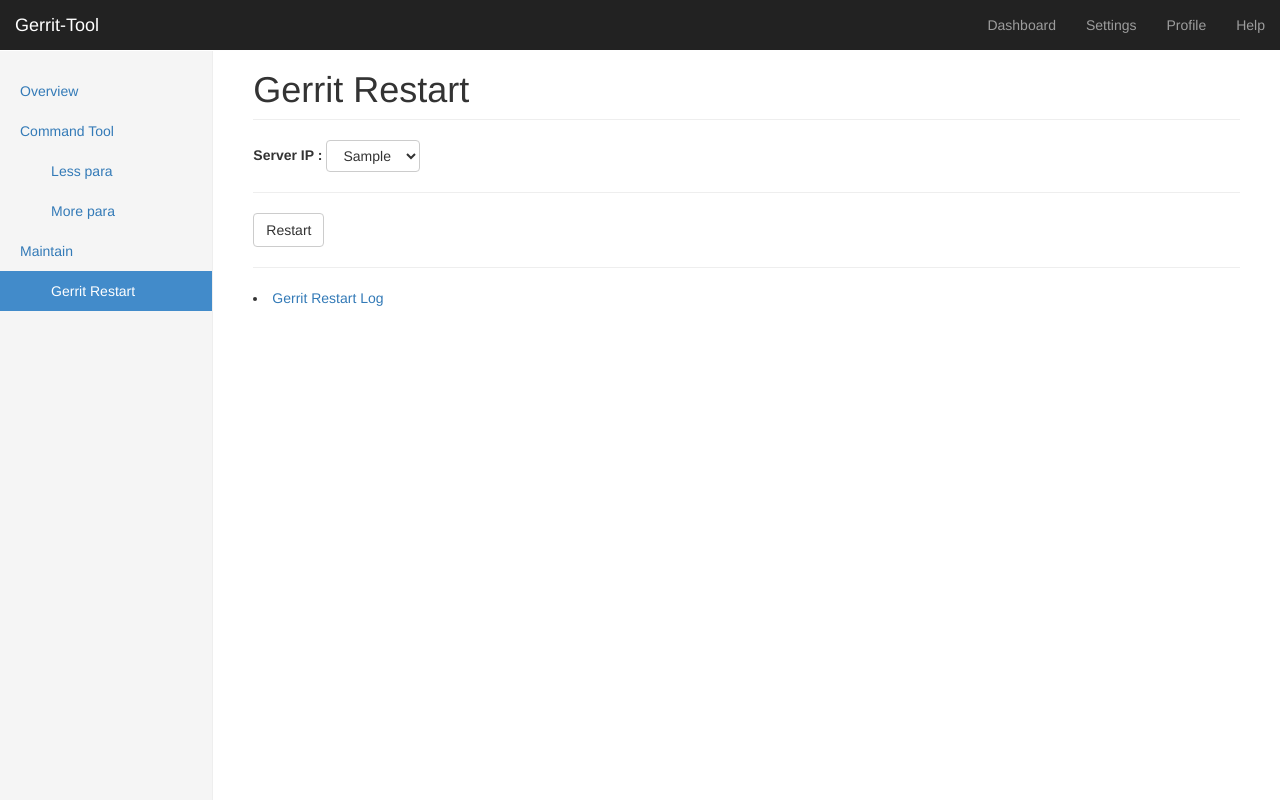
After one commit to bibo19842003/django-gerrit-web-tool, a Django app: page /g_r/ in a window 1280 px wide. The commit adds this page. Run offline with Django 3.2, Linux system fonts and the light colour scheme; a user stored in the database is signed in; tables that the repository leaves empty hold one stand-in row (values such as "Sample post"); parts of the project's set-up code (start-up, migrations or seed data) failed here and were passed over; some libraries are stand-ins or nearby versions.

Commit message:
Add the function of gerrit restart from web

```diff
--- a/gerrit/views.py
+++ b/gerrit/views.py
@@ -1,9 +1,11 @@
 from django.shortcuts import render
 from django.http import HttpResponse
 from django.shortcuts import render_to_response
-from server.models import Server
+from django.template import RequestContext, loader, Context
+from server.models import Server, Gerritserver
 from gerrit.models import User, Port
-import commands
+from django.contrib.auth.decorators import login_required
+import commands, os, time, paramiko
 # Create your views here.
 
 def index(request):
@@ -58,3 +60,53 @@ def ct_m_p(request):
 
   else:
     return render_to_response('command_tool_more_para.html', {'ip': ip, 'user': user, 'port':port,})
+
+
+@login_required
+def g_r(request):
+  ip = Server.objects.all().order_by('ip')
+  if request.GET.get('s-ip') != None:
+    s_ip = request.GET.get('s-ip')
+    if s_ip =="":
+      return render_to_response('gerrit/gerritrestart/gerritrestart.html', {'ip': ip,}, context_instance=RequestContext(request))
+
+    if request.method == "GET":
+      g = str(Gerritserver.objects.filter(gerrit_ip__ip=s_ip)[0])
+      g_ip = g.split()[0]
+      g_user = g.split()[1]
+      g_d_ssh_p = int(g.split()[2])
+      g_mail_to = g.split()[4]
+      g_reviewsite = g.split()[6]
+      g_sshkey = g.split()[7]
+
+      gerrit_restart_run = "cd " + g_reviewsite + ";bin/gerrit.sh restart"
+      pkey_file = g_sshkey + '/id_rsa'
+      key = paramiko.RSAKey.from_private_key_file(pkey_file)
+      s = paramiko.SSHClient()
+      s.set_missing_host_key_policy(paramiko.AutoAddPolicy())
+      s.load_system_host_keys()
+      s.connect(hostname=g_ip,username=g_user, port=g_d_ssh_p, pkey=key)
+      stdin,stout,stderr=s.exec_command(gerrit_restart_run)
+      filedate = time.strftime('%Y-%m-%d-%H-%M-%S',time.localtime(time.time()))
+      runuser =str(request.user)
+      restartlogpath = os.path.dirname(os.path.dirname(__file__)) + '/static/log/gerrit/gerritrestart/'
+      logrestart = restartlogpath + filedate + '-' + runuser + '-' + g_ip + '.txt'
+      restartcontent = filedate + '-' + runuser + '-' + g_ip
+      f = open(logrestart ,'w')
+      f.write(restartcontent)
+      f.write('\n')
+      f.write(stout.read())
+      f.close()
+      s.close()
+
+      return render_to_response('gerrit/gerritrestart/gerritrestartok.html', {'ip': ip,}, context_instance=RequestContext(request))
+
+  return render_to_response('gerrit/gerritrestart/gerritrestart.html', {'ip': ip,}, context_instance=RequestContext(request))
+
+
+
+def g_r_log(request):
+  path = os.path.dirname(os.path.dirname(__file__)) + '/static/log/gerrit/gerritrestart'
+  filenames = os.listdir(path)
+  filenames.sort(reverse = True)
+  return render_to_response('gerrit/gerritrestart/gerritrestartlog.html', {'filenames': filenames,}, context_instance=RequestContext(request))
--- a/mysite/urls.py
+++ b/mysite/urls.py
@@ -15,4 +15,6 @@ urlpatterns = patterns('',
     url(r'^index/$', 'gerrit.views.index'),
     url(r'^ct_m_p/$', 'gerrit.views.ct_m_p'),
     url(r'^ct_l_p/$', 'gerrit.views.ct_l_p'),
+    url(r'^g_r/$', 'gerrit.views.g_r'),
+    url(r'^g_r_log/$', 'gerrit.views.g_r_log'),
 )
--- a/server/models.py
+++ b/server/models.py
@@ -5,14 +5,22 @@ from django.db import models
 class Server(models.Model):
   area = models.CharField(max_length=50, blank=True)
   ip = models.CharField(max_length=50)
+  remark = models.CharField(max_length=50, blank=True)
+
+  def __unicode__(self):
+    return self.ip
+
+
+class Gerritserver(models.Model):
+  gerrit_ip = models.OneToOneField(Server)
   user = models.CharField(max_length=100)
-  gerrit_ssh = models.CharField(max_length=100)
-  gerrit_http = models.CharField(max_length=100)
-  default_ssh = models.CharField(max_length=100)
+  gerrit_ssh_port = models.CharField(max_length=100)
+  gerrit_http_port = models.CharField(max_length=100)
+  default_ssh_port = models.CharField(max_length=100)
   mail_to = models.CharField(max_length=100)
   project_path= models.CharField(max_length=100)
   reviewsite_path = models.CharField(max_length=100)
-  remark = models.CharField(max_length=50, blank=True)
+  sshkey_path = models.CharField(max_length=100)
 
   def __unicode__(self):
-    return '%s %s %s %s %s %s %s' % (self.ip, self.user, self.default_ssh, self.gerrit_ssh, self.mail_to, self.project_path, self.reviewsite_path)
+    return '%s %s %s %s %s %s %s %s' % (self.gerrit_ip, self.user, self.default_ssh_port, self.gerrit_ssh_port, self.mail_to, self.project_path, self.reviewsite_path, self.sshkey_path)
--- a/templates/base.html
+++ b/templates/base.html
@@ -61,6 +61,8 @@
             <li><a href="#">Command Tool</a></li>
             {% block ct_q_block %}<li>{% endblock %} <a href="/ct_l_p/">&nbsp;&nbsp;&nbsp;&nbsp;&nbsp;&nbsp;&nbsp;&nbsp;Less para</a></li>
             {% block ct_m_block %}<li>{% endblock %} <a href="/ct_m_p/">&nbsp;&nbsp;&nbsp;&nbsp;&nbsp;&nbsp;&nbsp;&nbsp;More para</a></li>
+            <li><a href="#">Maintain</a></li>
+            {% block g_r_block %}<li>{% endblock %} <a href="/g_r/">&nbsp;&nbsp;&nbsp;&nbsp;&nbsp;&nbsp;&nbsp;&nbsp;Gerrit Restart</a></li>
           </ul>
         </div>
         <div class="col-sm-9 col-sm-offset-3 col-md-10 col-md-offset-2 main">
@@ -80,5 +82,13 @@
     <script src="../static/js/holder.min.js"></script>
     <!-- IE10 viewport hack for Surface/desktop Windows 8 bug -->
     <script src="../static/js/ie10-viewport-bug-workaround.js"></script>
+    <script>
+      $(function() {
+        $("#waiting .btn").click(function() {
+          $(this).button('loading').delay(1000).queue(function() {
+          });
+        });
+      });
+    </script>
   </body>
 </html>
--- /dev/null
+++ b/templates/gerrit/gerritrestart/gerritrestart.html
@@ -0,0 +1,27 @@
+{% extends 'base.html' %}
+{% block g_r_block %}<li class="active">{% endblock %}
+{% block head_block %}Gerrit Restart{% endblock %}
+
+{% block body_block %}
+
+<form action="" method="get">
+  <strong>Server IP  : </strong>
+  <select class="btn btn-default" name="s-ip">
+    {% for ip in ip %}
+      <option value="{{ ip }}">{{ ip }}</option>
+    {% endfor %}
+  </select>
+
+
+  <hr class="hr" />
+
+  <input id="waiting" type="submit" class="btn btn-default" value="Restart" data-loading-text="Waiting......">
+
+
+</form>
+
+<hr class="hr" />
+
+<li><a href="/g_r_log">Gerrit Restart Log</a></li>
+
+{% endblock %}
--- a/templates/index.html
+++ b/templates/index.html
@@ -7,4 +7,5 @@
 python : 2.7.11</br>
 django : 1.8.7</br>
 bootstrap : 3.3.5</br>
+gerrit : v2.12</br>
 {% endblock %}
```
Also changed, not shown: server/admin.py (+9 -3 lines), templates/gerrit/gerritrestart/gerritrestartlog.html (added, +12 -0 lines), templates/gerrit/gerritrestart/gerritrestartok.html (added, +32 -0 lines), 1 other file.
